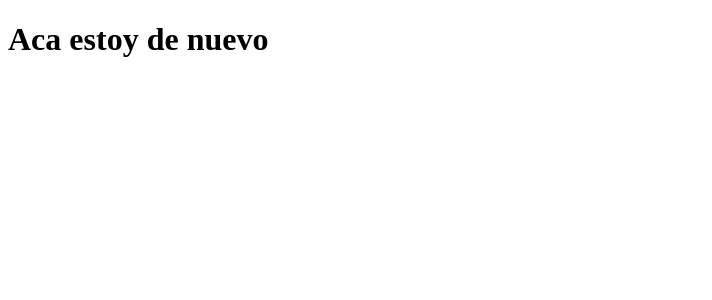
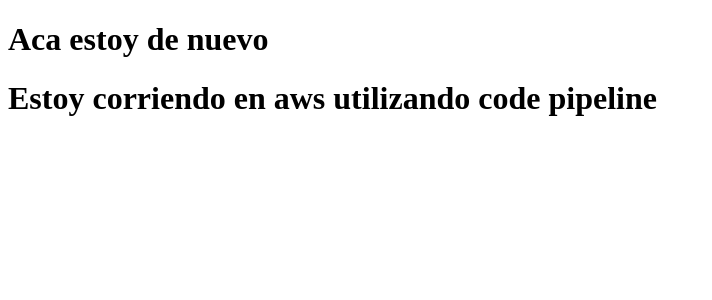
Before and after one commit to skolmi/nextjs-app-client, a Next.js app: page / in a window 1280 px wide. Shown: the top 300 px of the page, without its empty margins (0-712 px from the left). Built offline with nearby package versions, Linux system fonts and the light colour scheme.

Commit message:
test pipeline with changes

```diff
--- a/pages/index.js
+++ b/pages/index.js
@@ -10,6 +10,7 @@
 
       <main>
         <h1>Aca estoy de nuevo</h1>
+        <h1>Estoy corriendo en aws utilizando code pipeline</h1>
       </main>
     </div>
   )
```
